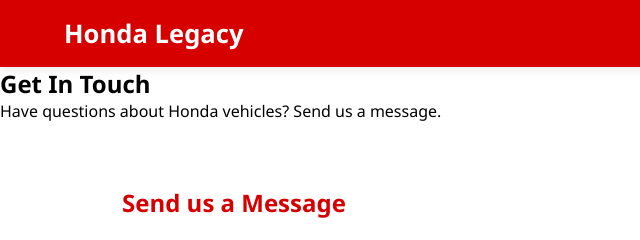
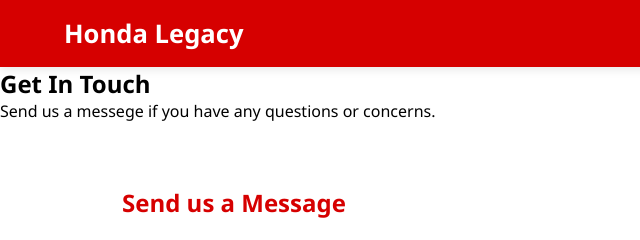
Before and after one commit to Edu110-be/itd210-tailwind2, a plain HTML site: page contact.html in a window 1280 px wide. Shown: the top 240 px of the page, 0-640 px from the left. Drawn offline with Linux system fonts and the light colour scheme.

Commit message:
Update contact.html

```diff
--- a/contact.html
+++ b/contact.html
@@ -12,10 +12,11 @@
   font-family: 'Segoe UI', Roboto, Helvetica, Arial, sans-serif;
 }
 
-  * {
+* {
+  box-sizing: border-box;
   margin: 0;
   padding: 0;
-  box-sizing: border-box;
+  font-family: 'Segoe UI', Roboto, Helvetica, Arial, sans-serif;
 }
 
 /* PAGE LAYOUT */
@@ -262,7 +263,7 @@ function toggleFAQ(el) {
 <!-- HERO SECTION -->
 <section class="hero">
   <h1>Get In Touch</h1>
-  <p>Have questions about Honda vehicles? Send us a message.</p>
+  <p>Send us a messege if you have any questions or concerns.</p>
 </section>
 
 <div class="contact-container">
```
